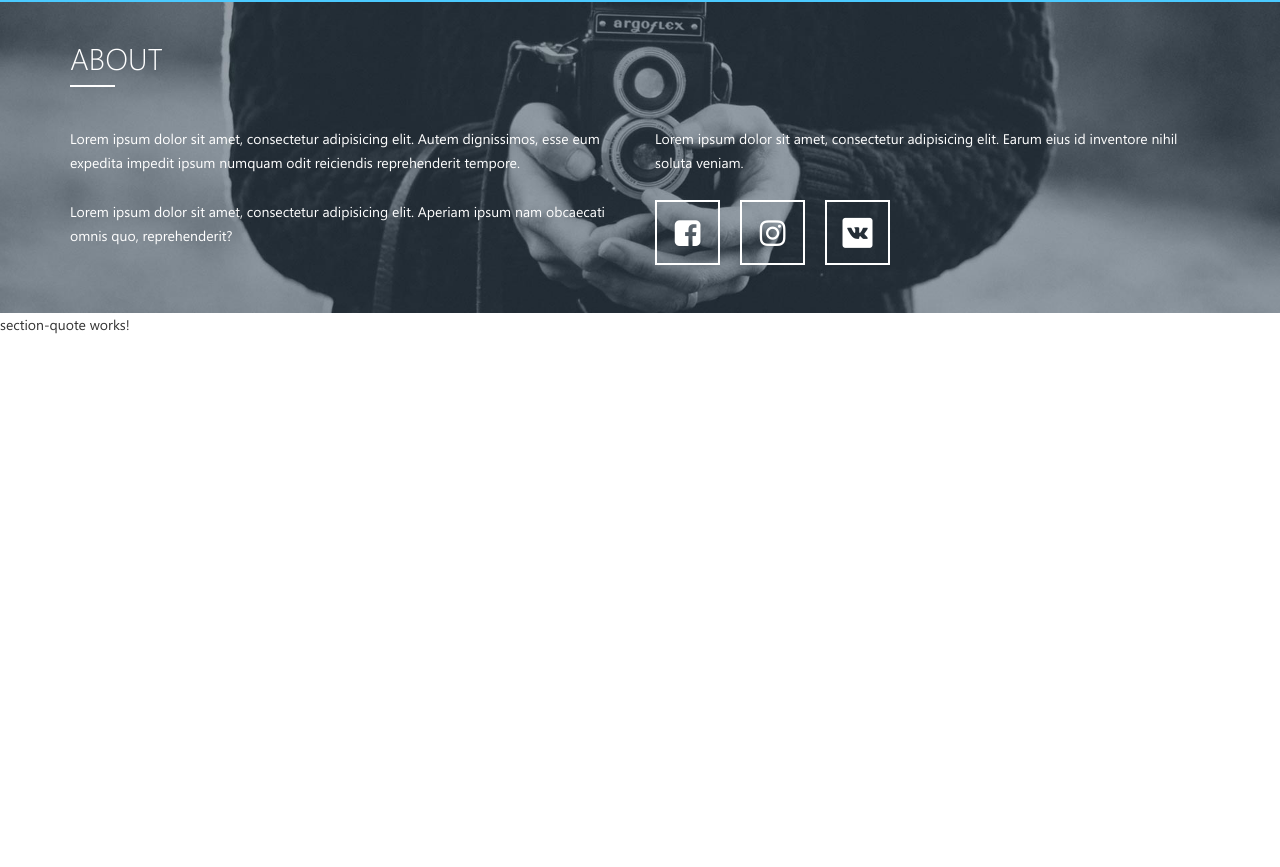
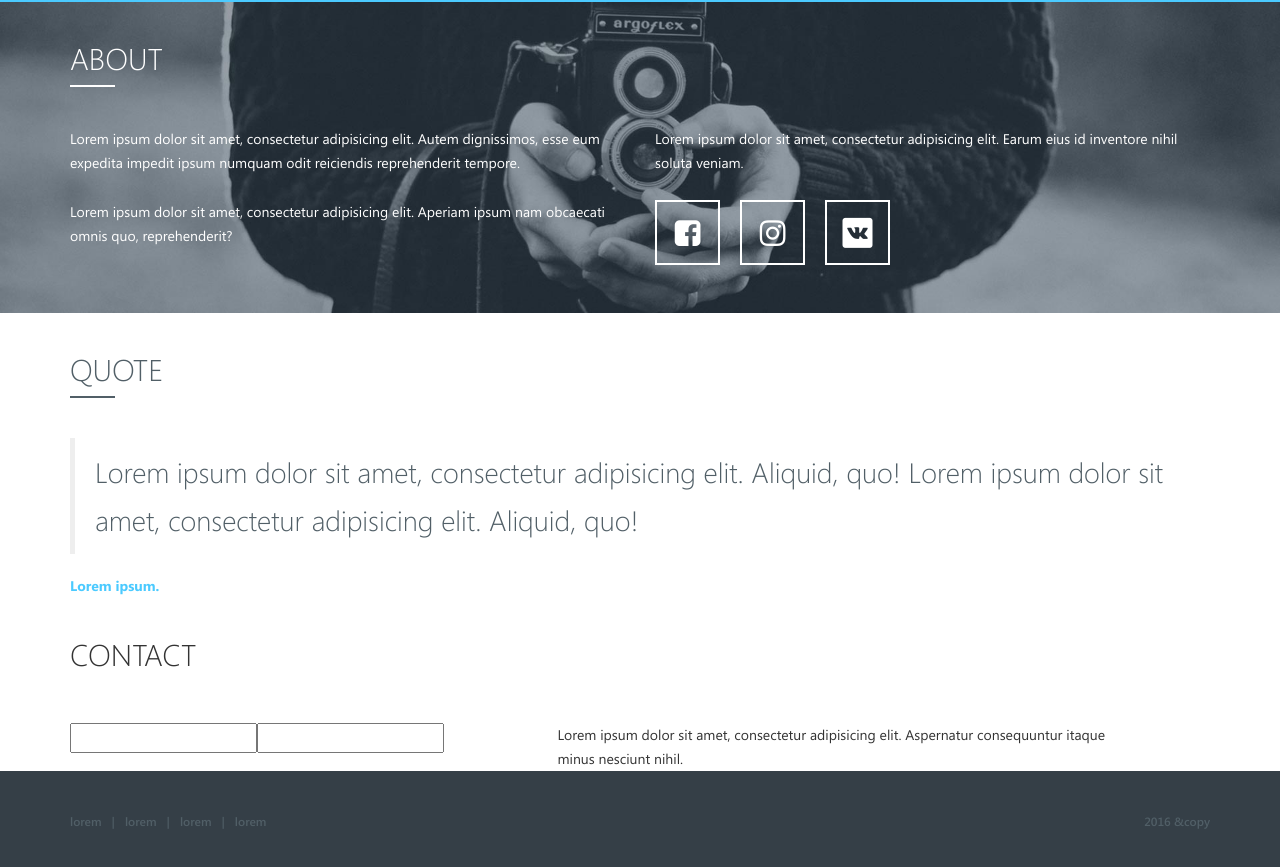
Before and after one commit to new79den/simpleShop, an Angular app: page /sample1 in a window 1280 px wide. Shown: the part 2651-3518 px from the top of the page. Before the commit the page ends 3013 px from the top, so only its background shows below. Built offline with nearby package versions, Linux system fonts and the light colour scheme; what ng2-bootstrap would draw is missing.

Commit message:
https://www.youtube.com/watch?v=-JUd9gIPjYw&index=9&list=PLhSMKtAqXupGbc3fRUSb9ups_9hiwNMnT  11 min

```diff
--- a/src/app/app.module.ts
+++ b/src/app/app.module.ts
@@ -8,6 +8,7 @@ import {LandingPagesModule} from "./landing-pages/landing-pages.module";
 import {ShopModule} from "./shop/shop.module";
 import {landingPagesRoutes} from "./landing-pages/landing-pages.router";
 import {RouterModule} from "@angular/router";
+
 
 @NgModule({
   declarations: [
--- /dev/null
+++ b/src/app/landing-pages/footer/footer.component.html
@@ -0,0 +1,13 @@
+<section class="ss-footer">
+<div class="container">
+  <nav>
+    <ul>
+      <li><a href="!#">lorem</a></li>
+      <li><a href="!#">lorem</a></li>
+      <li><a href="!#">lorem</a></li>
+      <li><a href="!#">lorem</a></li>
+    </ul>
+  </nav>
+  <p class="copyright">2016 &copy</p>
+</div>
+</section>
--- /dev/null
+++ b/src/app/landing-pages/footer/footer.component.less
@@ -0,0 +1,41 @@
+@import "../../../styles/style";
+
+
+:host-context(.theme-first) {
+  .ss-footer {
+    .ss-padding;
+    background-color: #353f47;
+    color: #515f67;
+    font-size: .857em;
+    font-weight: 500;
+  }
+  ul{
+    .ul-unstyled;
+    float: left;
+
+    li{
+      display: inline-block;
+      &:before{
+        content: "|";
+      }
+
+      &:first-child{
+        &:before{
+          content: "";
+        }
+        a{
+          padding-left: 0;
+        }
+      }
+    }
+    a{
+      color: inherit;
+      display: inline-block;
+      padding: 0 10px;
+    }
+  }
+
+  .copyright{
+    float: right;
+  }
+}
--- /dev/null
+++ b/src/app/landing-pages/footer/footer.component.ts
@@ -0,0 +1,15 @@
+import { Component, OnInit } from '@angular/core';
+
+@Component({
+  selector: 'ss-footer',
+  templateUrl: './footer.component.html',
+  styleUrls: ['./footer.component.less']
+})
+export class FooterComponent implements OnInit {
+
+  constructor() { }
+
+  ngOnInit() {
+  }
+
+}
--- a/src/app/landing-pages/landing-page.component.html
+++ b/src/app/landing-pages/landing-page.component.html
@@ -5,3 +5,5 @@
 <ss-section-social></ss-section-social>
 <ss-section-about></ss-section-about>
 <ss-section-quote></ss-section-quote>
+<ss-section-contact></ss-section-contact>
+<ss-footer></ss-footer>
--- a/src/app/landing-pages/landing-pages.module.ts
+++ b/src/app/landing-pages/landing-pages.module.ts
@@ -8,11 +8,13 @@ import { SectionVideoComponent } from './section-video/section-video.component';
 import { SectionSocialComponent } from './section-social/section-social.component';
 import { SectionAboutComponent } from './section-about/section-about.component';
 import { SectionQuoteComponent } from './section-quote/section-quote.component';
+import { FooterComponent } from './footer/footer.component';
+import { SectionContactComponent } from './section-contact/section-contact.component';
 
 @NgModule({
   imports: [
     CommonModule
   ],
-  declarations: [LandingPageComponent, HeaderComponent, SectionComponent, SectionPortfolioComponent, SectionVideoComponent, SectionSocialComponent, SectionAboutComponent, SectionQuoteComponent]
+  declarations: [LandingPageComponent, HeaderComponent, SectionComponent, SectionPortfolioComponent, SectionVideoComponent, SectionSocialComponent, SectionAboutComponent, SectionQuoteComponent, FooterComponent, SectionContactComponent]
 })
 export class LandingPagesModule { }
--- /dev/null
+++ b/src/app/landing-pages/section-contact/section-contact.component.html
@@ -0,0 +1,16 @@
+<section class="ss-section-contact">
+
+
+  <h2 class="container ss-heading">Contact</h2>
+  <div class="container">
+    <form action="!#" class="row">
+      <div class="col-md-5">
+        <input type="text">
+        <input type="text">
+      </div>
+      <div class="col-md-6">
+        Lorem ipsum dolor sit amet, consectetur adipisicing elit. Aspernatur consequuntur itaque minus nesciunt nihil.
+      </div>
+    </form>
+  </div>
+</section>
--- /dev/null
+++ b/src/app/landing-pages/section-contact/section-contact.component.ts
@@ -0,0 +1,15 @@
+import { Component, OnInit } from '@angular/core';
+
+@Component({
+  selector: 'ss-section-contact',
+  templateUrl: './section-contact.component.html',
+  styleUrls: ['./section-contact.component.less']
+})
+export class SectionContactComponent implements OnInit {
+
+  constructor() { }
+
+  ngOnInit() {
+  }
+
+}
--- a/src/app/landing-pages/section-quote/section-quote.component.html
+++ b/src/app/landing-pages/section-quote/section-quote.component.html
@@ -1,3 +1,13 @@
-<p>
-  section-quote works!
-</p>
+<section class="ss-quote">
+
+  <h2 class="container ss-heading black">Quote</h2>
+
+  <div class="container">
+   <blockquote>
+     Lorem ipsum dolor sit amet, consectetur adipisicing elit. Aliquid, quo! Lorem ipsum dolor sit amet, consectetur adipisicing elit. Aliquid, quo!
+   </blockquote>
+    <cite>
+      Lorem ipsum.
+    </cite>
+  </div>
+</section>
--- a/src/app/landing-pages/section-quote/section-quote.component.less
+++ b/src/app/landing-pages/section-quote/section-quote.component.less
@@ -0,0 +1,22 @@
+@import "../../../styles/style";
+
+
+:host-context(.theme-first) {
+  .ss-quote {
+    .ss-padding;
+    color: @font;
+  }
+
+  blockquote{
+    font-size: 2em;
+    font-weight: 300;
+  }
+
+  cite{
+    display:block;
+    color: @accent;
+    font-size: 1em;
+    font-weight: bold;
+    font-style: normal;
+  }
+}
```
Also changed, not shown: src/app/landing-pages/section-contact/section-contact.component.less (added), 2 other files (tests, documents, lock files or other folders).
